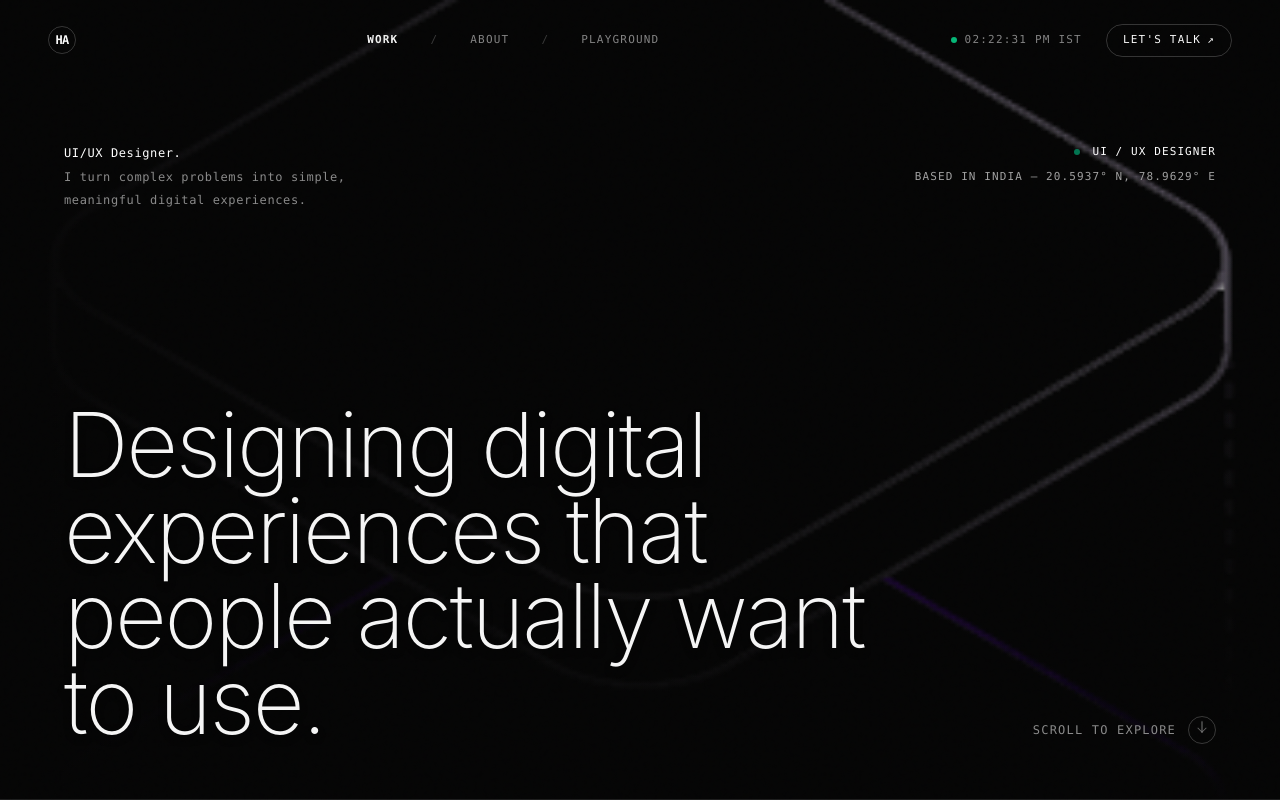
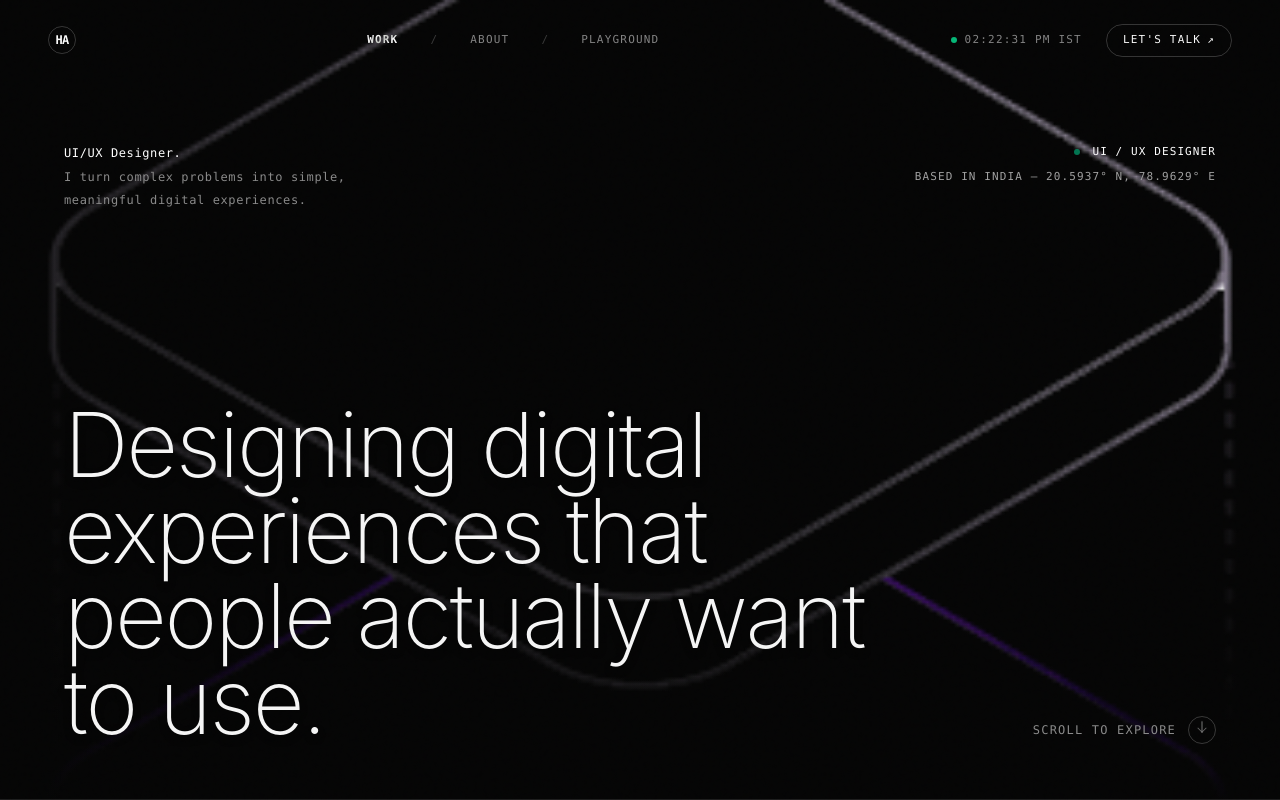
Before and after one commit to araspureh-glitch/humanshu-portfolio, a React (Vite) app: page / in a window 1280 px wide. Shown: the top 800 px of the page. Built offline with nearby package versions, Linux system fonts and the light colour scheme.

Commit message:
increase hero background image brightness and opacity for maximum visibility

```diff
--- a/src/components/CinematicHero.jsx
+++ b/src/components/CinematicHero.jsx
@@ -16,12 +16,12 @@ export default function CinematicHero() {
         <img
           src="/hero.jpg"
           alt="Humanshu Araspure - UI/UX Designer"
-          className="w-full h-full object-cover object-[55%_25%] sm:object-[75%_20%] opacity-90 contrast-115 brightness-90 transition-all duration-700"
+          className="w-full h-full object-cover object-[60%_25%] sm:object-[75%_20%] opacity-100 brightness-115 contrast-105 transition-all duration-700"
         />
 
-        {/* Cinematic Subtle Gradient Overlays for High Text Contrast */}
-        <div className="absolute inset-0 bg-gradient-to-t from-[#050505] via-[#050505]/40 to-transparent"></div>
-        <div className="absolute inset-0 bg-gradient-to-r from-[#050505] via-[#050505]/60 to-transparent"></div>
+        {/* Minimal Gradient Overlay for Readable Text without dimming photo */}
+        <div className="absolute inset-0 bg-gradient-to-t from-[#050505] via-[#050505]/20 to-transparent"></div>
+        <div className="absolute inset-0 bg-gradient-to-r from-[#050505]/80 via-[#050505]/30 to-transparent"></div>
       </motion.div>
 
       {/* Subtle Noise Grain Texture Layer */}
```
